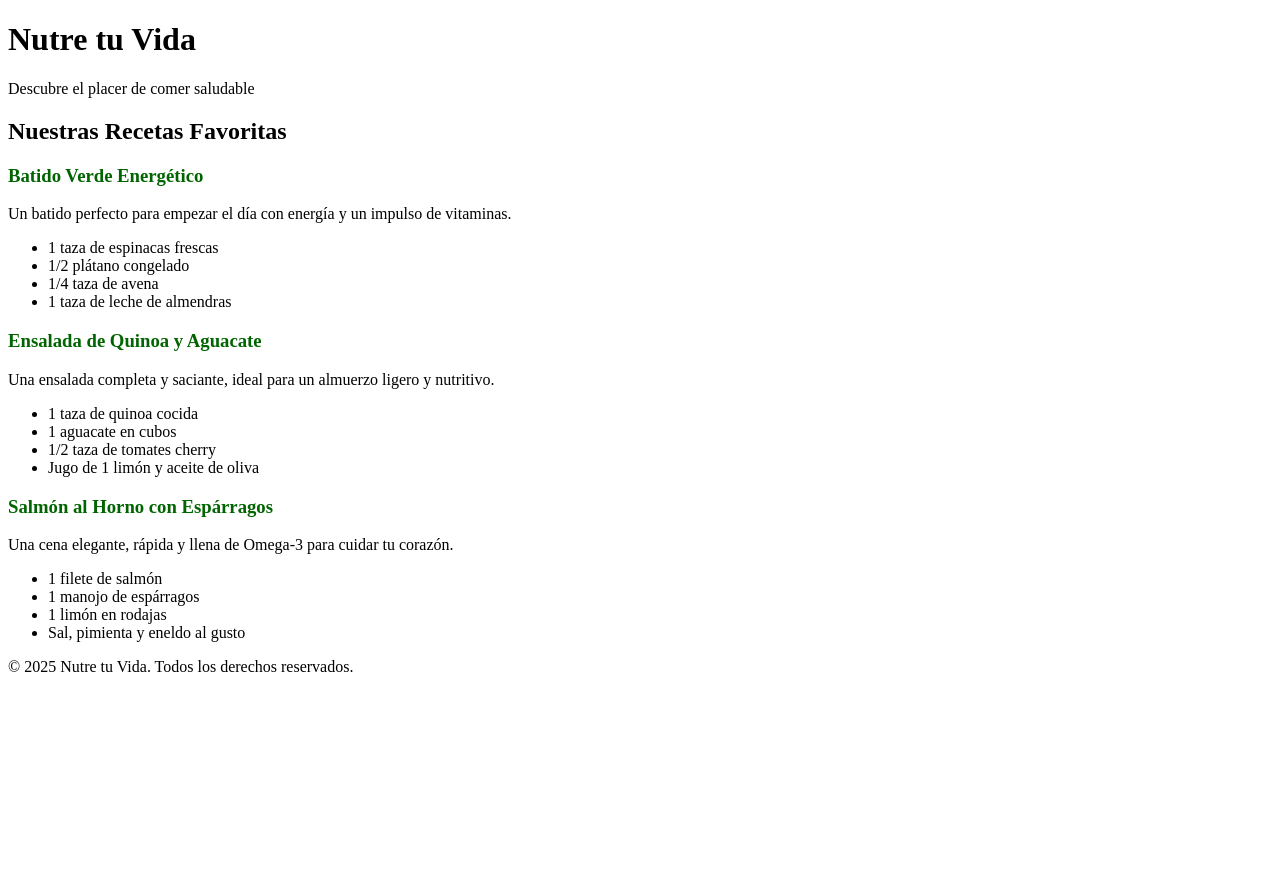
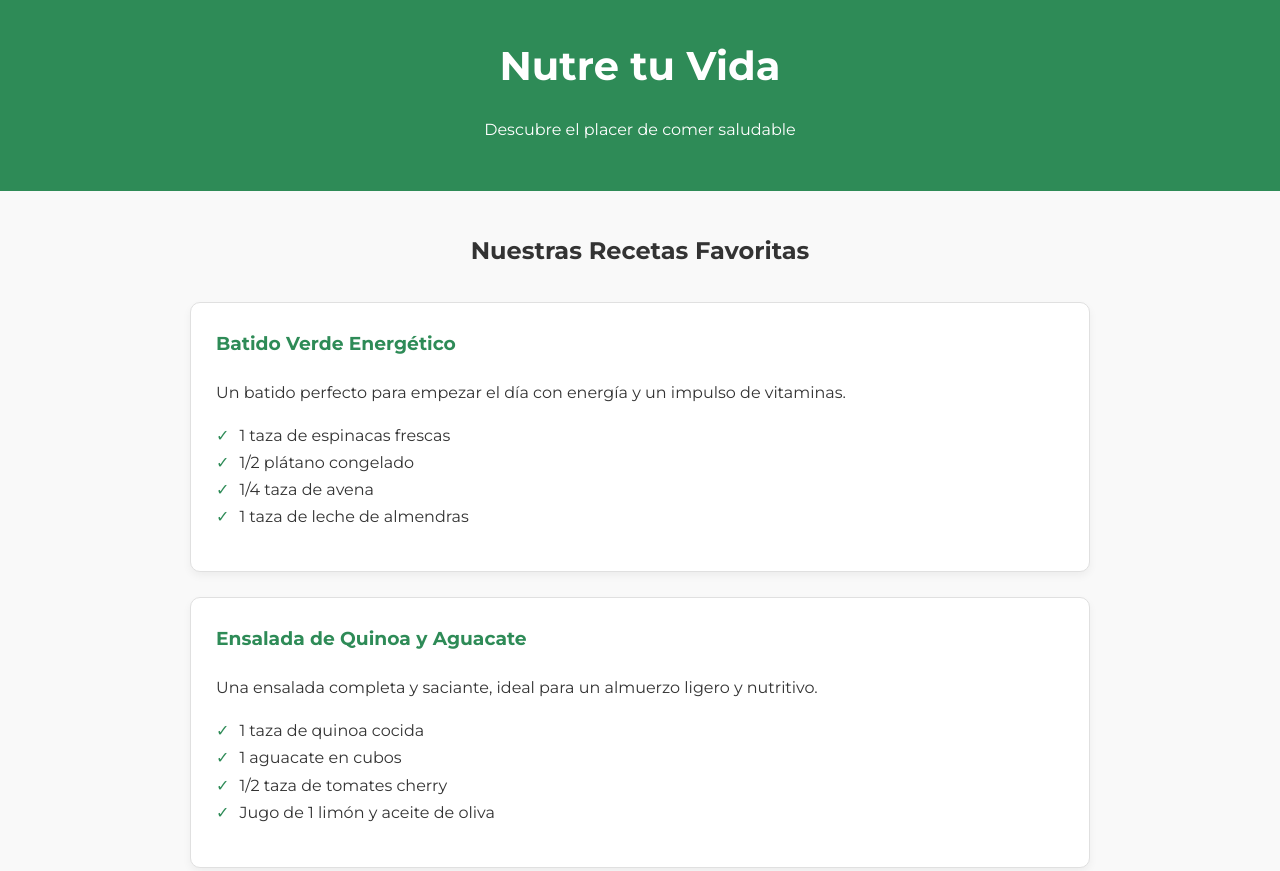
Before and after one commit to Angellanda10/nutre_tu_vida, a plain HTML site: page index.html in a window 1280 px wide. Shown: the top 871 px of the page. Before the commit the page ends 800 px from the top, so only its background shows below. Drawn offline with Linux system fonts and the light colour scheme.

Commit message:
Update style.css

```diff
--- a/style.css
+++ b/style.css
@@ -1,9 +1,74 @@
-.tarjeta-receta {
-    border: 1px solid #e0e0e0;  /* Un borde gris muy suave */
-    border-radius: 8px;         /* Bordes redondeados */
-    padding: 20px;              /* Espacio interior */
-    margin-bottom: 20px;        /* Espacio entre las tarjetas */
+/* Estilos Generales */
+body {
+    font-family: 'Montserrat', sans-serif;
+    line-height: 1.7;
+    color: #333;
+    margin: 0;
+    background-color: #f9f9f9;
 }
-h3 {
-    color: #006400; /* Un verde oscuro */
+
+/* Encabezado */
+header {
+    background-color: #2E8B57; /* Verde mar */
+    color: white;
+    text-align: center;
+    padding: 2rem 1rem;
 }
+
+header h1 {
+    margin: 0;
+    font-size: 2.5rem;
+}
+
+/* Contenido Principal */
+main {
+    max-width: 900px;
+    margin: 40px auto; /* Centra el contenido */
+    padding: 0 20px;
+}
+
+.recipe-gallery h2 {
+    text-align: center;
+    margin-bottom: 30px;
+    color: #333;
+}
+
+/* Tarjetas de Recetas */
+.recipe-card {
+    background-color: white;
+    border: 1px solid #e0e0e0;
+    border-radius: 10px;
+    padding: 25px;
+    margin-bottom: 25px;
+    box-shadow: 0 4px 8px rgba(0,0,0,0.05);
+    transition: transform 0.2s ease-in-out;
+}
+
+.recipe-card:hover {
+    transform: translateY(-5px); /* Efecto al pasar el mouse */
+}
+
+.recipe-card h3 {
+    color: #2E8B57;
+    margin-top: 0;
+}
+
+.recipe-card ul {
+    list-style-type: none;
+    padding-left: 0;
+}
+
+.recipe-card li::before {
+    content: '✓';
+    color: #2E8B57;
+    margin-right: 10px;
+}
+
+/* Pie de Página */
+footer {
+    text-align: center;
+    padding: 20px;
+    margin-top: 40px;
+    background-color: #333;
+    color: white;
+}
```
